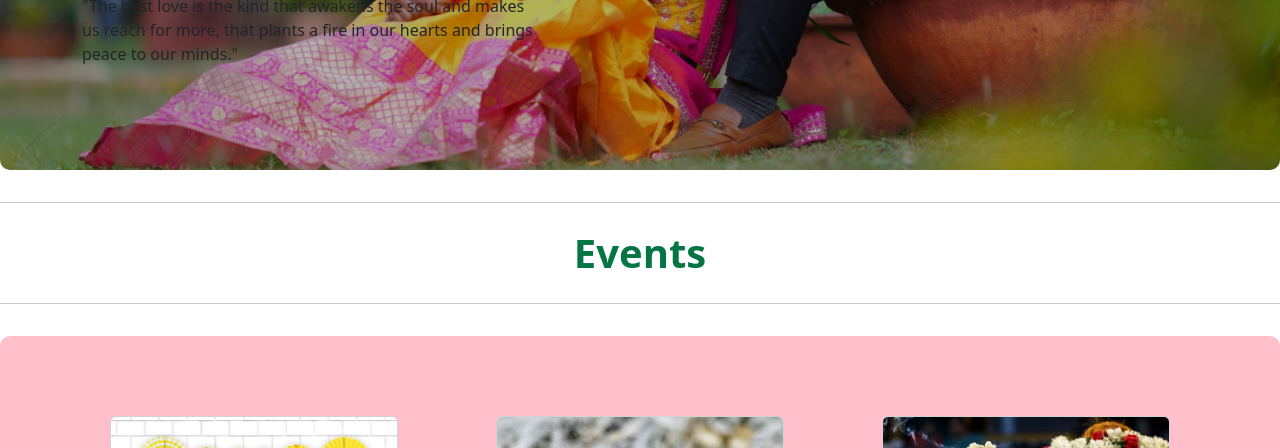
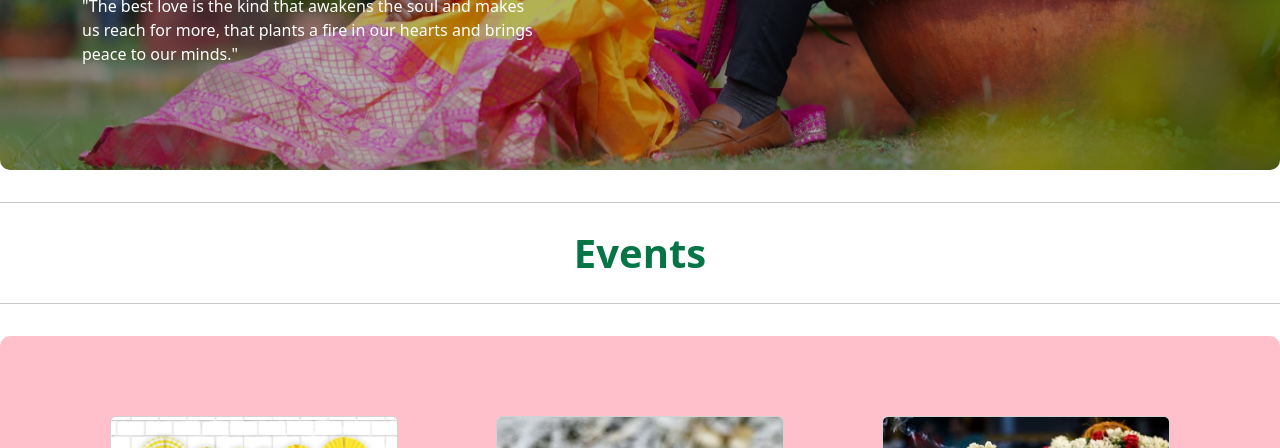
Before and after one commit to sureshks116/manju-weds-sujata-master, a plain HTML site: page index.html in a window 1280 px wide. Shown: the part 652-1100 px from the top of the page. Drawn offline with nearby package versions, Linux system fonts and the light colour scheme.

Commit message:
Update index.html

```diff
--- a/index.html
+++ b/index.html
@@ -49,7 +49,7 @@
                 <div class="row">
                     <div class="col-lg-5 col-md-5">
                         <h1 class="manju">Manjunath ks 💞 Sujatha</h1>
-                        <p >"The best love is the kind that awakens the soul and makes us reach for more, that plants a fire in our hearts and brings peace to our minds." </p>
+                        <p style="color:white">"The best love is the kind that awakens the soul and makes us reach for more, that plants a fire in our hearts and brings peace to our minds." </p>
                         <div class="mt-4">
                             <!-- <button class="main-btn">Order Now<i class="fa-solid fa-basket-shopping ps-3"></i></button>
                             <button class="white-btn ms-lg-4 mt-lg-0 mt-4">Order Now<i class="fa-solid fa-angle-right ps-3"></i></button> -->
```
